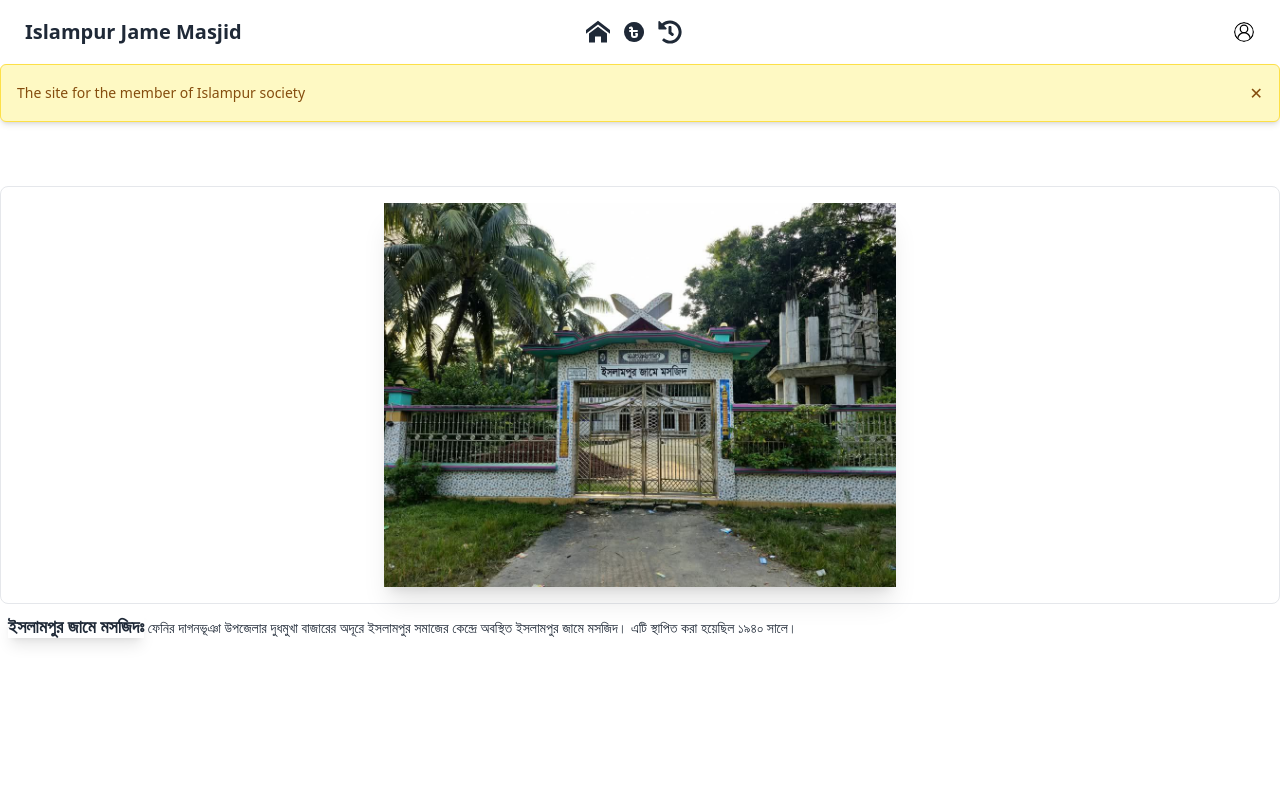
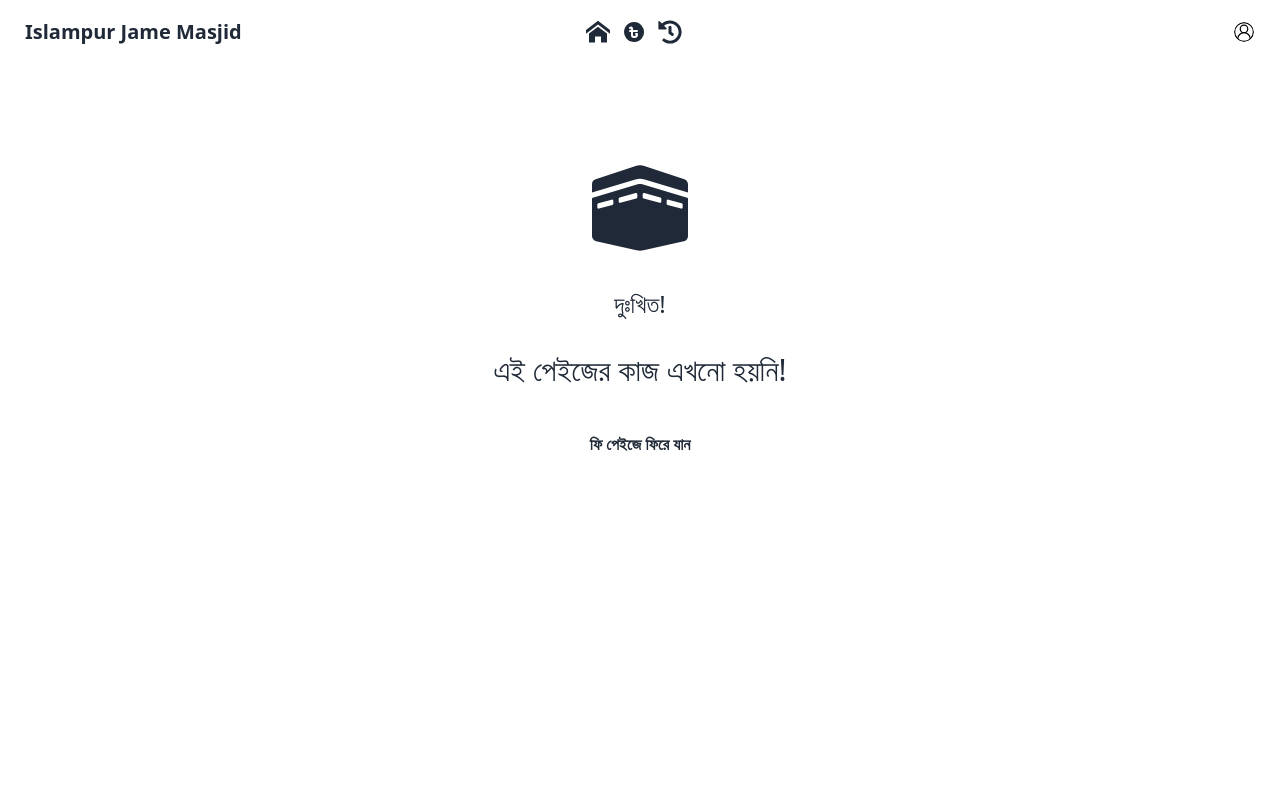
Before and after one commit to AdnaNation/Islampur-Jame-Masjid, a React (Vite) app: page / in a window 1280 px wide. Shown: the top 800 px of the page. Built offline with nearby package versions, Linux system fonts and the light colour scheme; no server answers.

Commit message:
add; HOMEPAGE HIDDEN

```diff
--- a/src/pages/Home.jsx
+++ b/src/pages/Home.jsx
@@ -1,23 +1,42 @@
+import { Link } from "react-router-dom";
 import photo from "../../public/mosque.jpg";
 import Notification from "../components/Notification";
+import { FaKaaba } from "react-icons/fa";
 const Home = () => {
-
   return (
     <div>
+      <section className="flex items-center h-full sm:p-16 dark:bg-gray-50 dark:text-gray-800">
+        <div className="container flex flex-col items-center justify-center px-5 mx-auto my-8 space-y-8 text-center sm:max-w-md">
+          <FaKaaba className="text-8xl" />
+          <p className="text-2xl">দুঃখিত!</p>
+          <p className="text-3xl">এই পেইজের কাজ এখনো হয়নি!</p>
+          <Link
+            to="/fee"
+            className="px-8 py-3 font-semibold rounded dark:bg-violet-600 dark:text-gray-50"
+          >
+            ফি পেইজে ফিরে যান
+          </Link>
+        </div>
+      </section>
+      <div className="hidden">
         <Notification />
-      <div className="  mt-16 border rounded-lg">
+        <div className="mt-16 border rounded-lg ">
           <div className="hero-overlay bg-opacity-60"></div>
-        <div className="hero-content w-full mx-auto text-neutral-content">
+          <div className="w-full mx-auto hero-content text-neutral-content">
             <img className="shadow-xl md:max-h-96" src={photo} alt="mosque" />
           </div>
         </div>
 
         <div>
-        <p className="text-sm p-2">
-          <span className="text-lg font-semibold shadow-lg ">ইসলামপুর জামে মসজিদঃ</span> ফেনির দাগনভূঞা উপজেলার দুধমুখা বাজারের অদূরে
-          ইসলামপুর সমাজের কেন্দ্রে অবস্থিত ইসলামপুর জামে মসজিদ। এটি স্থাপিত করা
-          হয়েছিল ১৯৪০ সালে।
+          <p className="p-2 text-sm">
+            <span className="text-lg font-semibold shadow-lg ">
+              ইসলামপুর জামে মসজিদঃ
+            </span>{" "}
+            ফেনির দাগনভূঞা উপজেলার দুধমুখা বাজারের অদূরে ইসলামপুর সমাজের
+            কেন্দ্রে অবস্থিত ইসলামপুর জামে মসজিদ। এটি স্থাপিত করা হয়েছিল ১৯৪০
+            সালে।
           </p>
+        </div>
       </div>
     </div>
   );
```
Lines whose indentation alone changed are shown as unchanged.
